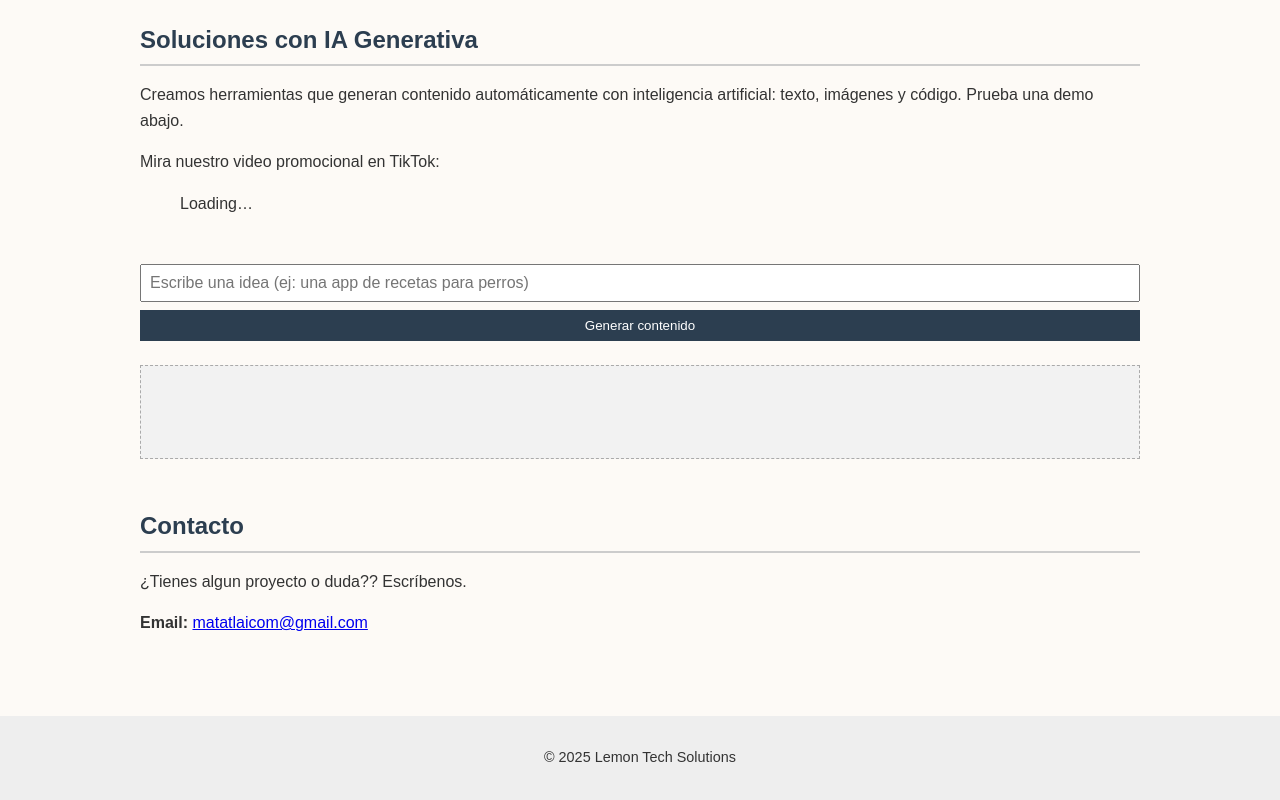
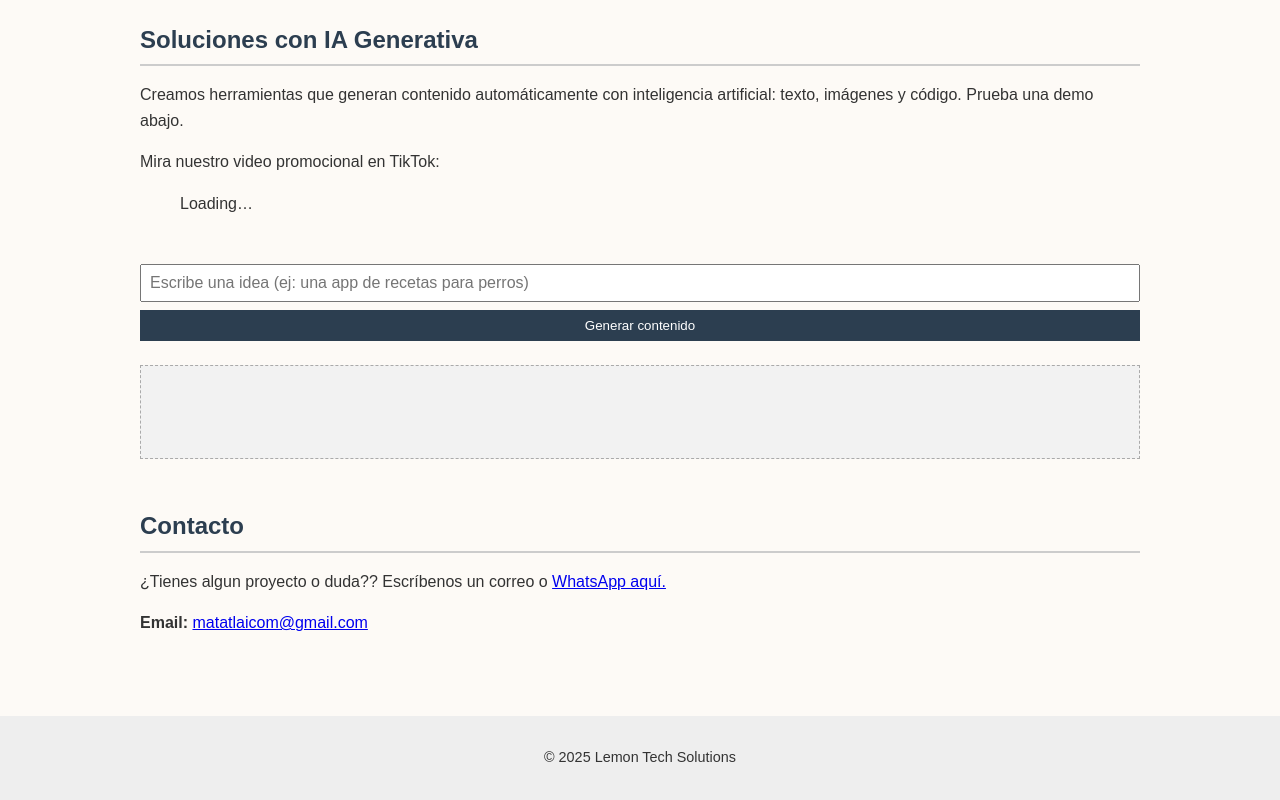
Before and after one commit to israellimon/israellimon.github.io, a plain HTML site: page index.html in a window 1280 px wide. Shown: the part 1297-2097 px from the top of the page. Drawn offline with Linux system fonts and the light colour scheme; a script that the page names is missing.

Commit message:
whatsapp link

```diff
--- a/index.html
+++ b/index.html
@@ -86,7 +86,8 @@
     <section id="contacto">
       <h2 class="lang" data-es="Contacto" data-en="Contact">Contacto</h2>
       <p class="lang" data-es="¿Tienes algun proyecto o duda?? Escríbenos." data-en="Interested in working with us? Get in touch.">
-        ¿Tienes algun proyecto o duda?? Escríbenos.
+        ¿Tienes algun proyecto o duda?? Escríbenos un correo o
+         <a href="https://wa.me/523326036453" target="_blank" aria-label="WhatsApp">WhatsApp aquí.</a>
       </p>
       <p><strong>Email:</strong> <a href="mailto:matatlaicom@gmail.com">matatlaicom@gmail.com</a></p>
     </section>
```
